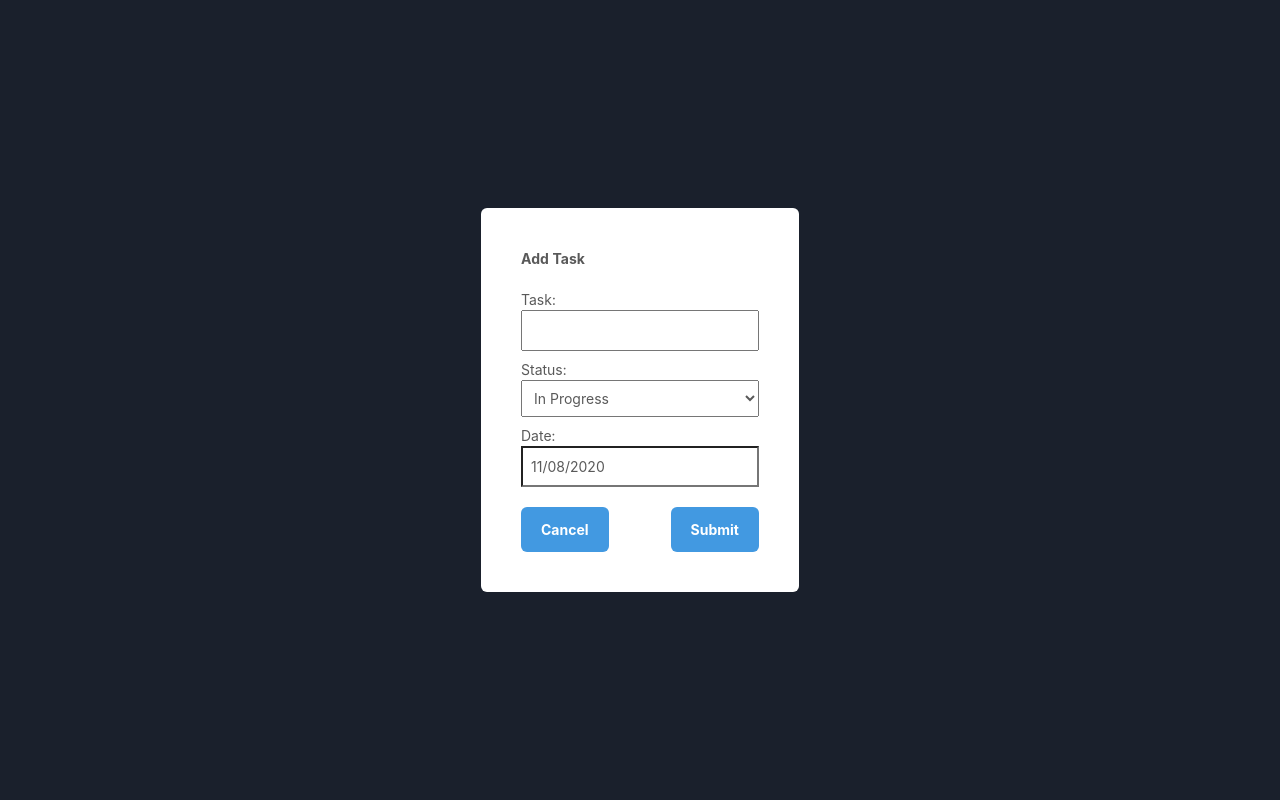
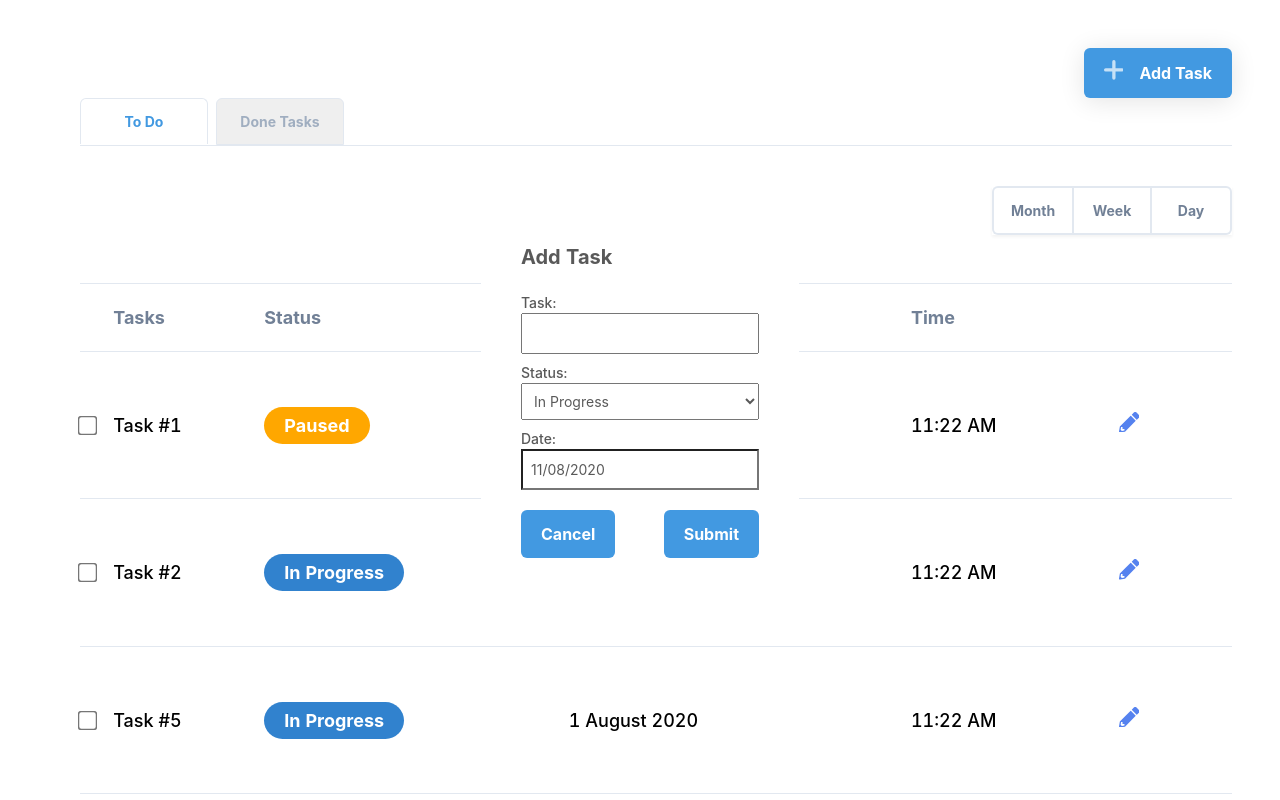
Before and after one commit to sahelhamed/todo-app, a React (Create React App) app: page / in a window 1280 px wide. Both pictures are taken after a click on the button "Add Task". Shown: the top 800 px of the page. Built offline with nearby package versions, Linux system fonts and the light colour scheme.

Commit message:
chore: improve ui

```diff
--- a/src/components/Button.tsx
+++ b/src/components/Button.tsx
@@ -16,7 +16,7 @@ const Button = ({ title, onClick, className, icon }: Props): ReactElement => {
       type="button"
       className={cn(
         title !== '' ? 'bg-blue-500' : 'bg-transparent',
-        'text-white border-none font-Roboto font-bold rounded-md px-5 py-3 outline-none',
+        'text-white border-none font-Roboto font-bold rounded-md px-5 py-3 outline-none text-base',
         icon && 'flex items-center',
         className,
       )}
--- a/src/components/Label.tsx
+++ b/src/components/Label.tsx
@@ -12,7 +12,7 @@ const Label = ({ title, isActive }: Props): ReactElement => {
     <span
       className={cn(
         isActive ? 'bg-orange-100' : 'bg-blue-600',
-        'text-white rounded-3xl px-5 py-2 font-Roboto font-bold',
+        'text-white rounded-3xl px-5 py-2 font-Roboto font-bold text-lg',
       )}
     >
       {title}
--- a/src/components/Modal.tsx
+++ b/src/components/Modal.tsx
@@ -21,9 +21,9 @@ const Modal = ({
   onClose,
 }: Props): ReactElement => {
   return isOpen ? (
-    <div className="fixed top-0 right-0 bottom-0 left-0 flex justify-center items-center bg-gray-900">
+    <div className="fixed top-0 right-0 bottom-0 left-0 flex justify-center items-center bg-customGray-200 z-10">
       <div className="p-10 bg-white rounded-md">
-        <div className="mb-5 font-bold">{title}</div>
+        <div className="mb-5 font-bold font-Roboto text-xl">{title}</div>
         <div>{children}</div>
         <div className="flex flex-row justify-between mt-5">
           <Button onClick={onClose} title={CANCEL} />
--- a/src/components/Tab.tsx
+++ b/src/components/Tab.tsx
@@ -17,7 +17,7 @@ const Tab = ({ title, onClick, className, isActive }: Props): ReactElement => {
         isActive
           ? 'bg-white text-blue-500 border-b-0'
           : 'customGray-100 text-gray-500',
-        'text-white border-solid border border-gray-300 font-Roboto font-bold rounded-t-md w-32 py-3 outline-none',
+        'text-sm ext-white border-solid border border-gray-300 font-Roboto font-bold rounded-t-md w-32 py-3 outline-none',
         className,
       )}
       onClick={onClick}
--- a/src/components/Table.tsx
+++ b/src/components/Table.tsx
@@ -49,7 +49,7 @@ const Table = ({ data, columns }: Props): ReactElement => {
         {columns.map((item: Column) => (
           <th
             key={item.id}
-            className="py-5 border-solid border-r-0 border-l-0 border-t border-b border-gray-300 text-gray-600 font-Roboto"
+            className="text-left text-lg py-5 border-solid border-r-0 border-l-0 border-t border-b border-gray-300 text-gray-600 font-Roboto"
           >
             {item.title}
           </th>
@@ -62,7 +62,7 @@ const Table = ({ data, columns }: Props): ReactElement => {
           {columns.map((columnItem: Column) => (
             <td
               key={columnItem.id}
-              className="py-12 border-b border-r-0 border-l-0 border-t-0 border-gray-300 border-solid text-center text-black font-Roboto font-medium"
+              className="text-left text-lg py-12 border-b border-r-0 border-l-0 border-t-0 border-gray-300 border-solid text-black font-Roboto font-medium"
             >
               {generateCell(item, columnItem)}
             </td>
--- a/src/containers/ToDos/components/AddTodosForm.tsx
+++ b/src/containers/ToDos/components/AddTodosForm.tsx
@@ -35,7 +35,7 @@ const AddTodosForm = ({ formData, setFormData }: Props): ReactElement => {
   return (
     <>
       <div className="mb-2">
-        <span>{TASK}:</span>
+        <span className="font-medium font-Roboto font-base">{TASK}:</span>
         <br />
         <input
           className="p-2"
@@ -44,7 +44,7 @@ const AddTodosForm = ({ formData, setFormData }: Props): ReactElement => {
         />
       </div>
       <div className="mb-2">
-        <span>{STATUS}:</span>
+        <span className="font-medium font-Roboto font-base">{STATUS}:</span>
         <br />
         {/* eslint-disable-next-line jsx-a11y/no-onchange */}
         <select
@@ -59,7 +59,7 @@ const AddTodosForm = ({ formData, setFormData }: Props): ReactElement => {
         </select>
       </div>
       <div className="mb-2">
-        <span>{DATE}:</span>
+        <span className="font-medium font-Roboto font-base">{DATE}:</span>
         <br />
         <DateTimePicker
           handleDateChange={handleDateChange}
--- a/src/containers/ToDos/index.tsx
+++ b/src/containers/ToDos/index.tsx
@@ -135,6 +135,7 @@ const ToDos = (): ReactElement => {
       return (
         <span>
           <input
+            className="transform scale-150"
             type="checkbox"
             checked={todoItem.status === DONE}
             onClick={(): void => {
@@ -261,12 +262,12 @@ const ToDos = (): ReactElement => {
         />
       </div>
       <div className="pt-10 pb-12 text-right">
-        <span className="custom-shadow">
+        <span className="custom-shadow inline-block">
           {buttons.map((button, index) => (
             <button
               key={button.title}
               className={cn(
-                'bg-white border-solid font-Roboto font-bold w-20 py-3 border-gray-300 outline-none',
+                'bg-white border-solid font-Roboto font-bold text-sm w-20 py-3 border-gray-300 outline-none',
                 button.title === timeFilter ? 'text-blue-500' : 'text-gray-600',
                 index === 0 && 'rounded-l-md border-r-0',
                 index === buttons.length - 1 && 'rounded-r-md border-l-0',
```
